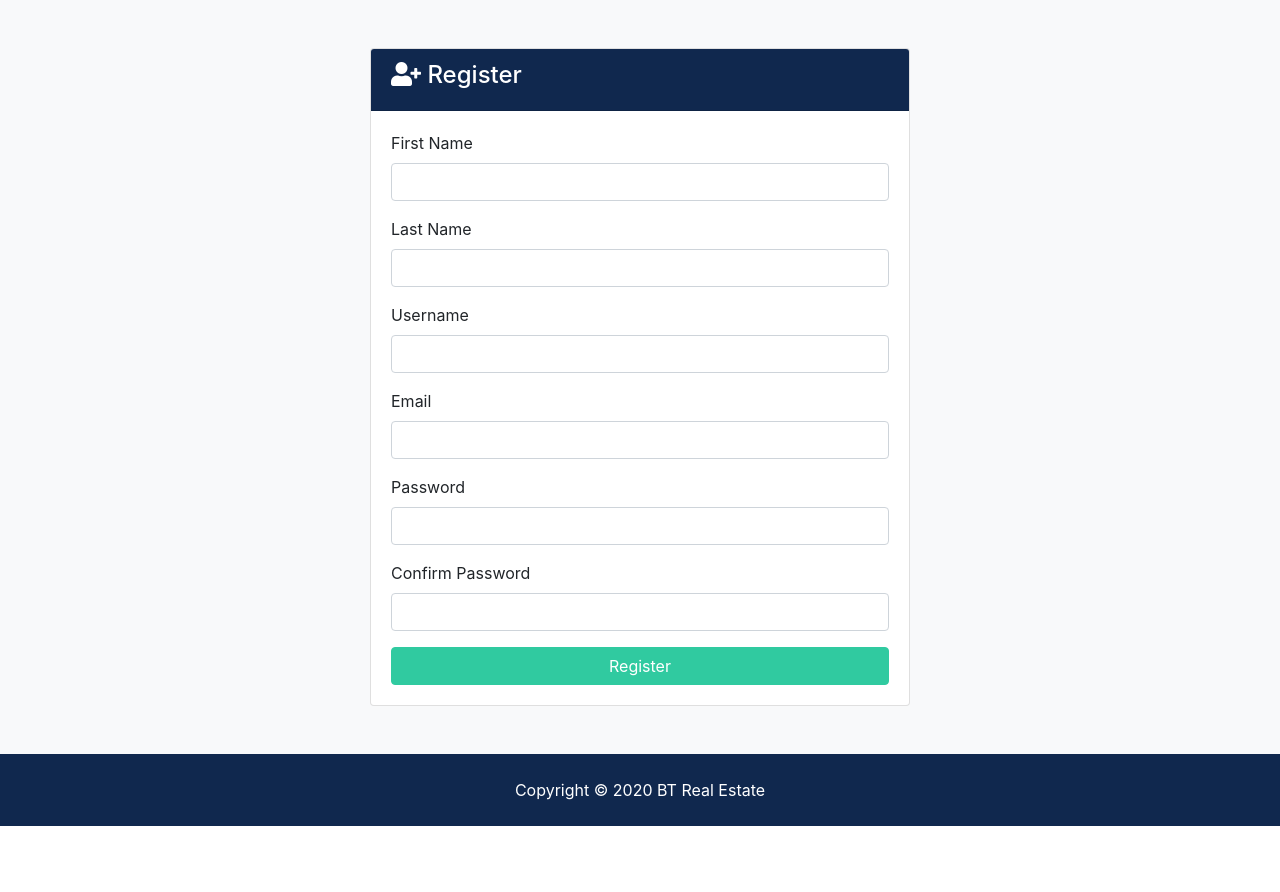
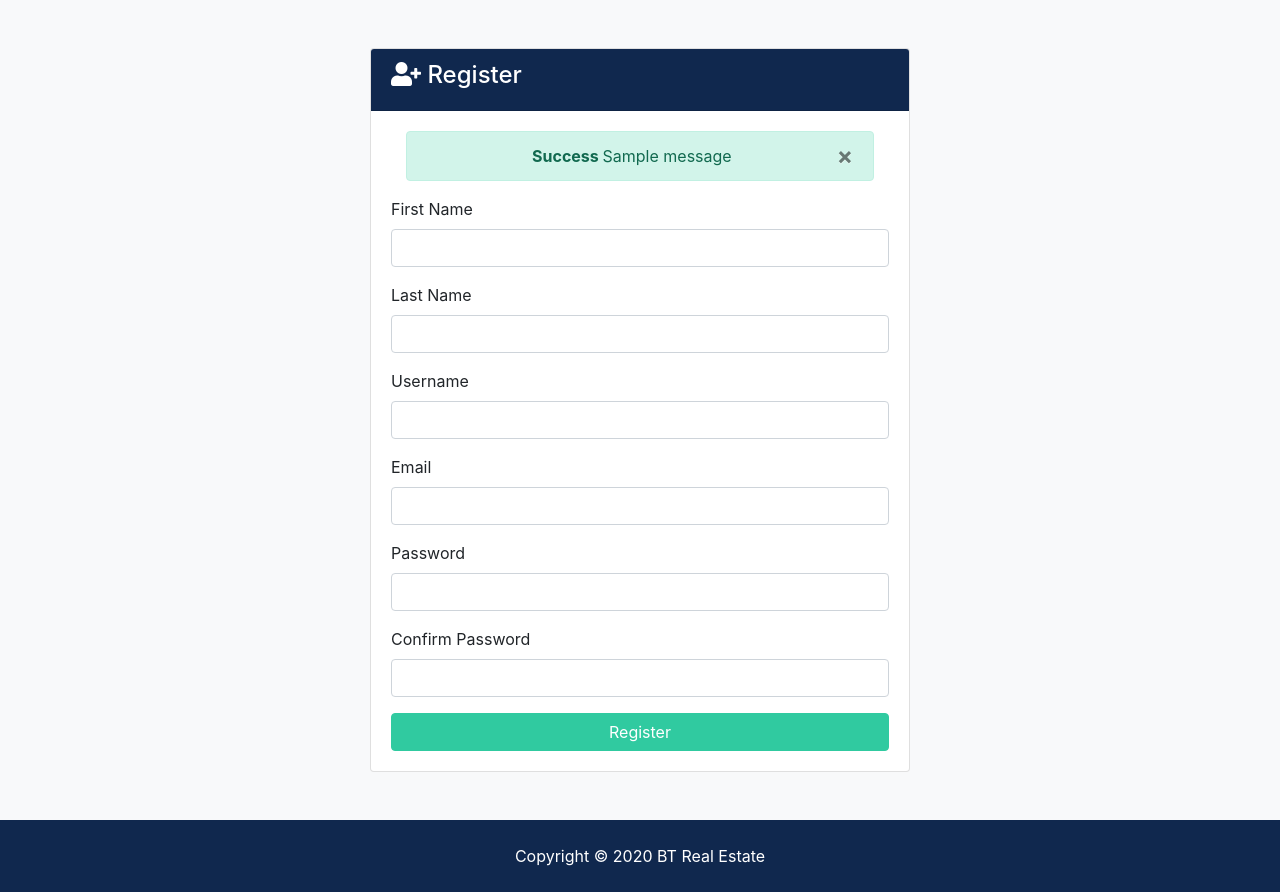
Before and after one commit to keys4words/realestate, a Django app: page /accounts/register in a window 1280 px wide. Shown: the part 128-1020 px from the top of the page. Before the commit the page ends 954 px from the top, so only its background shows below. Run offline with Django 3.2, Linux system fonts and the light colour scheme; tables that the repository leaves empty hold one stand-in row (Sample ...); one stand-in notice (Sample message) is shown; some libraries are stand-ins or nearby versions.

Commit message:
add alerts to register and login forms

```diff
--- a/accounts/views.py
+++ b/accounts/views.py
@@ -1,10 +1,12 @@
 from django.shortcuts import render, redirect
+from django.contrib import messages
 
 # Create your views here.
 def register(request):
     if request.method == 'POST':
         # restister user
-        return
+        messages.error(request, 'Testing error message')
+        return redirect('register')
     else:
         return render(request, 'accounts/register.html')
 
--- a/btre/settings.py
+++ b/btre/settings.py
@@ -134,3 +134,9 @@ STATICFILES_DIRS = [
 # Media Folder Settings
 MEDIA_ROOT = os.path.join(BASE_DIR, 'media')
 MEDIA_URL = '/media/'
+
+#Messages
+from django.contrib.messages import constants as messages
+MESSAGE_TAGS = {
+    messages.ERROR: 'danger'
+}
--- a/templates/accounts/login.html
+++ b/templates/accounts/login.html
@@ -14,6 +14,8 @@
                 <i class="fas fa-sign-in-alt"></i> Login</h4>
             </div>
             <div class="card-body">
+                 <!-- Alerts -->
+                 {% include 'partials/_alerts.html' %}
                 <form action="{% url 'login' %}" method="POST">
                     {% csrf_token %}
                 <div class="form-group">
--- a/templates/accounts/register.html
+++ b/templates/accounts/register.html
@@ -14,6 +14,8 @@
                             <i class="fas fa-user-plus"></i> Register</h4>
                     </div>
                     <div class="card-body">
+                        <!-- Alerts -->
+                        {% include 'partials/_alerts.html' %}
                         <form action="{% url 'register' %}" method="POST">
                             {% csrf_token %}
                             <div class="form-group">
--- /dev/null
+++ b/templates/partials/_alerts.html
@@ -0,0 +1,17 @@
+{% if messages %}
+    {% for message in messages %}
+        <div id="message" class="container">
+            <div class="alert alert-{{ message.tags }} alert-dismissable text-center" role="alert">
+                <button type="close" class="close" data-dismiss="alert"><span aria-hidden="true">&times;</span></button>
+                <strong>
+                    {% if message.level == DEFAULT_MESSAGE_LEVELS.ERROR %}
+                        Error:
+                    {% else %}
+                        {{ message.tags | title }}
+                    {% endif %}
+                </strong>
+                {{ message }}
+            </div>
+        </div>
+    {% endfor %}
+{% endif %}
```
